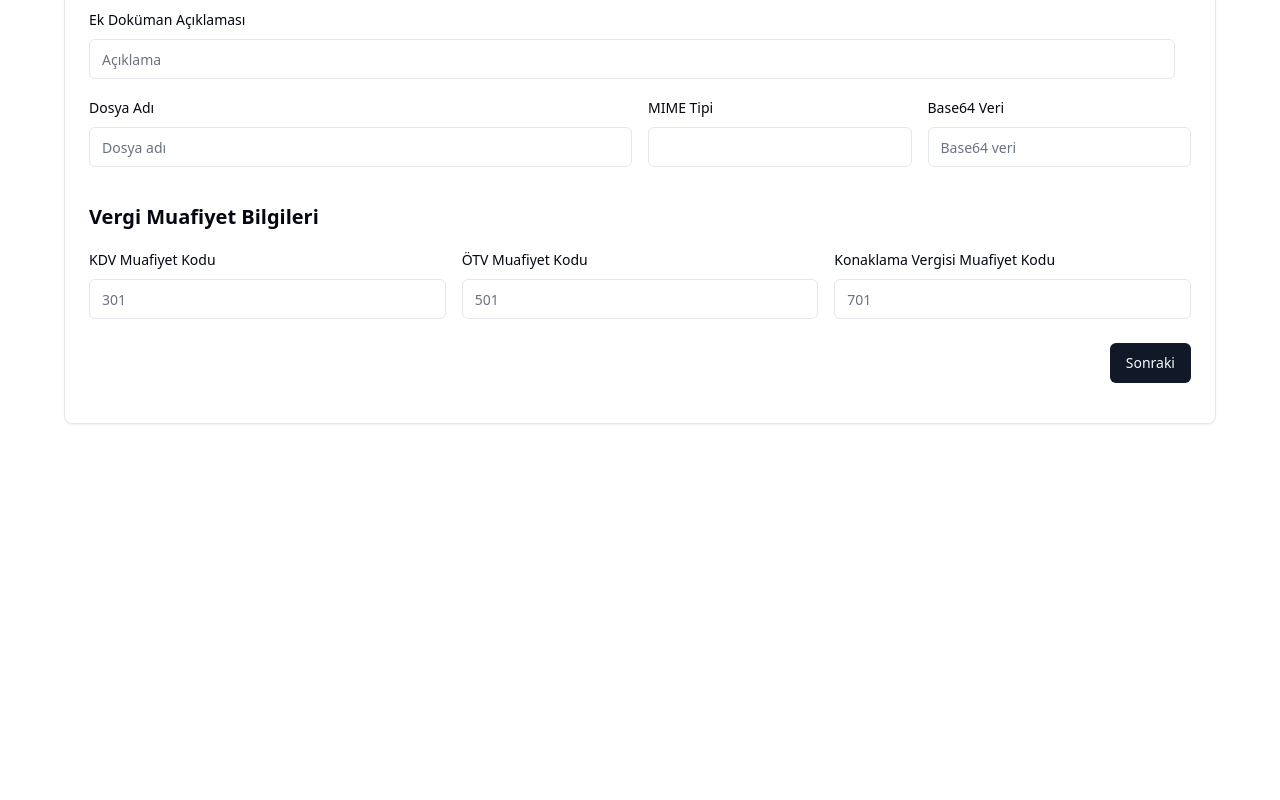
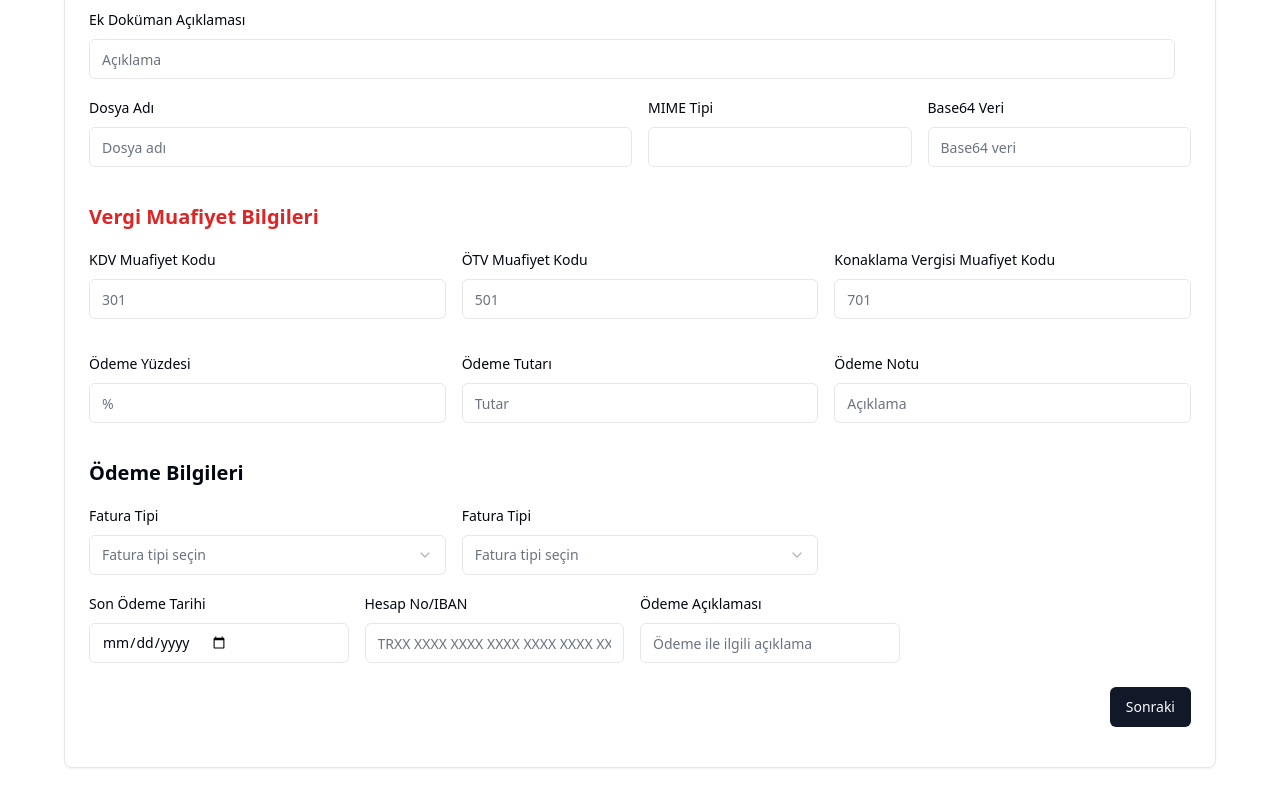
Before and after one commit to aliklc/e-invoice-assignment, a Next.js app: page / in a window 1280 px wide. Shown: the part 894-1694 px from the top of the page. Before the commit the page ends 1350 px from the top, so only its background shows below. Built offline with nearby package versions, Linux system fonts and the light colour scheme.

Commit message:
forma ödeme bilgileri girildi

```diff
--- a/src/components/EInvoiceForm.tsx
+++ b/src/components/EInvoiceForm.tsx
@@ -82,6 +82,18 @@ export default function EInvoiceForm() {
         KDVExemptionReasonCode: "",
         OTVExemptionReasonCode: "",
         AccommodationTaxExemptionReasonCode: ""
+      },
+      PaymentTermsInfo: {
+        Percent: undefined,
+        Amount: undefined,
+        Note: ""
+      },
+      PaymentMeansInfo: {
+        Code: "",
+        ChannelCode: "",
+        DueDate: "",
+        PayeeFinancialAccountID: "",
+        Note: ""
       }
       },
       CompanyInfo: {
--- a/src/components/InvoiceInfoForm.tsx
+++ b/src/components/InvoiceInfoForm.tsx
@@ -18,13 +18,26 @@ const invoiceTypeOptions = [
   { value: "İADE", label: "İADE" },
 ];
 
+const paymentMethodOptions = [
+  { value: "KREDIKARTI", label: "Kredi Kartı" },
+  { value: "HAVALE", label: "Havale" },
+  { value: "NAKIT", label: "Nakit" },
+  { value: "CEK", label: "Çek" },
+];
+
+const paymentChannelOptions = [
+  { value: "BANK", label: "Banka" },
+  { value: "MOBILE", label: "Mobil Ödeme" },
+  { value: "WEB", label: "Web Ödeme" },
+];
+
 export function InvoiceInfoForm() {
   const { control } = useFormContext<EInvoiceFormData>();
 
   return (
     <section className="space-y-4">
         <div className="flex items-center justify-normal mt-5">
-        <h2 className="text-xl font-semibold">Fatura Bilgileri</h2>
+        <h2 className="text-red-600 text-xl font-semibold">Fatura Bilgileri</h2>
         <FormField
           control={control}
           name="InvoiceInfo.UUID"
@@ -180,7 +193,7 @@ export function InvoiceInfoForm() {
         />
         </div>
         <div className="flex items-center justify-normal mt-5">
-        <h2 className="text-xl font-semibold">Döküman Bilgileri</h2>
+        <h2 className="text-red-600 text-xl font-semibold">Döküman Bilgileri</h2>
         </div>
         <div className="col-span-5 grid grid-cols-4 gap-4">
         <FormField
@@ -292,7 +305,7 @@ export function InvoiceInfoForm() {
         />
         </div>
         <div className="flex items-center justify-normal mt-5">
-        <h2 className="text-xl font-semibold">Ek Döküman Bilgileri</h2>
+        <h2 className="text-red-600 text-xl font-semibold">Ek Döküman Bilgileri</h2>
         </div>
         <div className="col-span-5 grid grid-cols-4 gap-4">
         <FormField
@@ -404,7 +417,7 @@ export function InvoiceInfoForm() {
         />
         </div>
         <div className="flex items-center justify-normal mt-5">
-          <h2 className="text-xl font-semibold">Vergi Muafiyet Bilgileri</h2>
+          <h2 className="text-red-600 text-xl font-semibold">Vergi Muafiyet Bilgileri</h2>
         </div>
         <div className="col-span-5 grid grid-cols-3 gap-4">
           <FormField
@@ -447,6 +460,152 @@ export function InvoiceInfoForm() {
             )}
           />
         </div>
+        <div className="col-span-5 grid grid-cols-3 gap-4 mt-4">
+          <FormField
+            control={control}
+            name="InvoiceInfo.PaymentTermsInfo.Percent"
+            render={({ field }) => (
+              <FormItem className="space-y-2">
+                <FormLabel>Ödeme Yüzdesi</FormLabel>
+                <FormControl>
+                  <Input
+                    type="number"
+                    placeholder="%"
+                    {...field}
+                    onChange={(e) => field.onChange(e.target.valueAsNumber)}
+                  />
+                </FormControl>
+                <FormMessage className="text-xs" />
+              </FormItem>
+            )}
+          />
+          <FormField
+            control={control}
+            name="InvoiceInfo.PaymentTermsInfo.Amount"
+            render={({ field }) => (
+              <FormItem className="space-y-2">
+                <FormLabel>Ödeme Tutarı</FormLabel>
+                <FormControl>
+                  <Input
+                    type="number"
+                    placeholder="Tutar"
+                    {...field}
+                    onChange={(e) => field.onChange(e.target.valueAsNumber)}
+                  />
+                </FormControl>
+                <FormMessage className="text-xs" />
+              </FormItem>
+            )}
+          />
+          <FormField
+            control={control}
+            name="InvoiceInfo.PaymentTermsInfo.Note"
+            render={({ field }) => (
+              <FormItem className="space-y-2">
+                <FormLabel>Ödeme Notu</FormLabel>
+                <FormControl>
+                  <Input placeholder="Açıklama" {...field} />
+                </FormControl>
+                <FormMessage className="text-xs" />
+              </FormItem>
+            )}
+          />
+        </div>
+        <div className="flex items-center justify-normal mt-5">
+          <h2 className="text-xl font-semibold">Ödeme Bilgileri</h2>
+        </div>
+        <div className="col-span-5 grid grid-cols-3 gap-4">
+        <FormField
+          control={control}
+          name="InvoiceInfo.PaymentMeansInfo.Code"
+          render={({ field }) => (
+            <FormItem className="space-y-2">
+              <FormLabel>Fatura Tipi</FormLabel>
+              <Select onValueChange={field.onChange} defaultValue={field.value}>
+                <FormControl>
+                  <SelectTrigger>
+                    <SelectValue placeholder="Fatura tipi seçin" />
+                  </SelectTrigger>
+                </FormControl>
+                <SelectContent>
+                  {paymentMethodOptions.map((type) => (
+                    <SelectItem key={type.value} value={type.value}>
+                      {type.label}
+                    </SelectItem>
+                  ))}
+                </SelectContent>
+              </Select>
+              <FormMessage className="text-xs" />
+            </FormItem>
+          )}
+        />
+        <FormField
+          control={control}
+          name="InvoiceInfo.PaymentMeansInfo.ChannelCode"
+          render={({ field }) => (
+            <FormItem className="space-y-2">
+              <FormLabel>Fatura Tipi</FormLabel>
+              <Select onValueChange={field.onChange} defaultValue={field.value}>
+                <FormControl>
+                  <SelectTrigger>
+                    <SelectValue placeholder="Fatura tipi seçin" />
+                  </SelectTrigger>
+                </FormControl>
+                <SelectContent>
+                  {paymentChannelOptions.map((type) => (
+                    <SelectItem key={type.value} value={type.value}>
+                      {type.label}
+                    </SelectItem>
+                  ))}
+                </SelectContent>
+              </Select>
+              <FormMessage className="text-xs" />
+            </FormItem>
+          )}
+        />
+        </div>
+          <FormField
+            control={control}
+            name="InvoiceInfo.PaymentMeansInfo.DueDate"
+            render={({ field }) => (
+              <FormItem className="space-y-2">
+                <FormLabel>Son Ödeme Tarihi</FormLabel>
+                <FormControl>
+                  <Input
+                    type="date"
+                    {...field}
+                  />
+                </FormControl>
+                <FormMessage className="text-xs" />
+              </FormItem>
+            )}
+          />
+          <FormField
+            control={control}
+            name="InvoiceInfo.PaymentMeansInfo.PayeeFinancialAccountID"
+            render={({ field }) => (
+              <FormItem className="space-y-2">
+                <FormLabel>Hesap No/IBAN</FormLabel>
+                <FormControl>
+                  <Input placeholder="TRXX XXXX XXXX XXXX XXXX XXXX XX" {...field} />
+                </FormControl>
+                <FormMessage className="text-xs" />
+              </FormItem>
+            )}
+          />
+        <FormField
+          control={control}
+          name="InvoiceInfo.PaymentMeansInfo.Note"
+          render={({ field }) => (
+            <FormItem className="space-y-2">
+              <FormLabel>Ödeme Açıklaması</FormLabel>
+              <FormControl>
+                <Input placeholder="Ödeme ile ilgili açıklama" {...field} />
+              </FormControl>
+              <FormMessage className="text-xs" />
+            </FormItem>
+          )}
+        />
       </div>
     </section>
   );
--- a/src/lib/zodSchemas.ts
+++ b/src/lib/zodSchemas.ts
@@ -59,6 +59,24 @@ const TaxExemptionReasonInfoSchema = z.object({
   AccommodationTaxExemptionReasonCode: z.string().min(1, "Konaklama vergisi muafiyet kodu boş olamaz")
 });
 
+const PaymentTermsInfoSchema = z.object({
+  Percent: z.number().optional(),
+  Amount: z.number().optional(),
+  Note: z.string().optional()
+});
+
+const PaymentMeansInfoSchema = z.object({
+  Code: z.string().optional(),
+  ChannelCode: z.string().optional(),
+  DueDate: z.string()
+    .regex(/^\d{4}-\d{2}-\d{2}$/, "Geçerli bir tarih formatı girin (YYYY-MM-DD)")
+    .refine(date => new Date(date).toString() !== "Invalid Date", {
+      message: "Geçerli bir tarih girin"
+    }),
+  PayeeFinancialAccountID: z.string().optional(),
+  Note: z.string().optional()
+});
+
 // InvoiceInfo için Zod Şeması
 const InvoiceInfoSchema = z.object({
   UUID: z.string(),
@@ -89,7 +107,9 @@ const InvoiceInfoSchema = z.object({
   OrderReference: z.array(OrderReferenceSchema),
   OrderReferenceDocument: z.array(OrderReferenceDocumentSchema),
   AdditionalDocumentReferences: z.array(AdditionalDocumentReferencesSchema),
-  TaxExemptionReasonInfo: TaxExemptionReasonInfoSchema.optional()
+  TaxExemptionReasonInfo: TaxExemptionReasonInfoSchema.optional(),
+  PaymentTermsInfo: PaymentTermsInfoSchema.optional(),
+  PaymentMeansInfo: PaymentMeansInfoSchema.optional()
 });
 
 // CompanyInfo için Zod Şeması
```
Also changed, not shown: src/lib/types.ts (+16 -0 lines).
